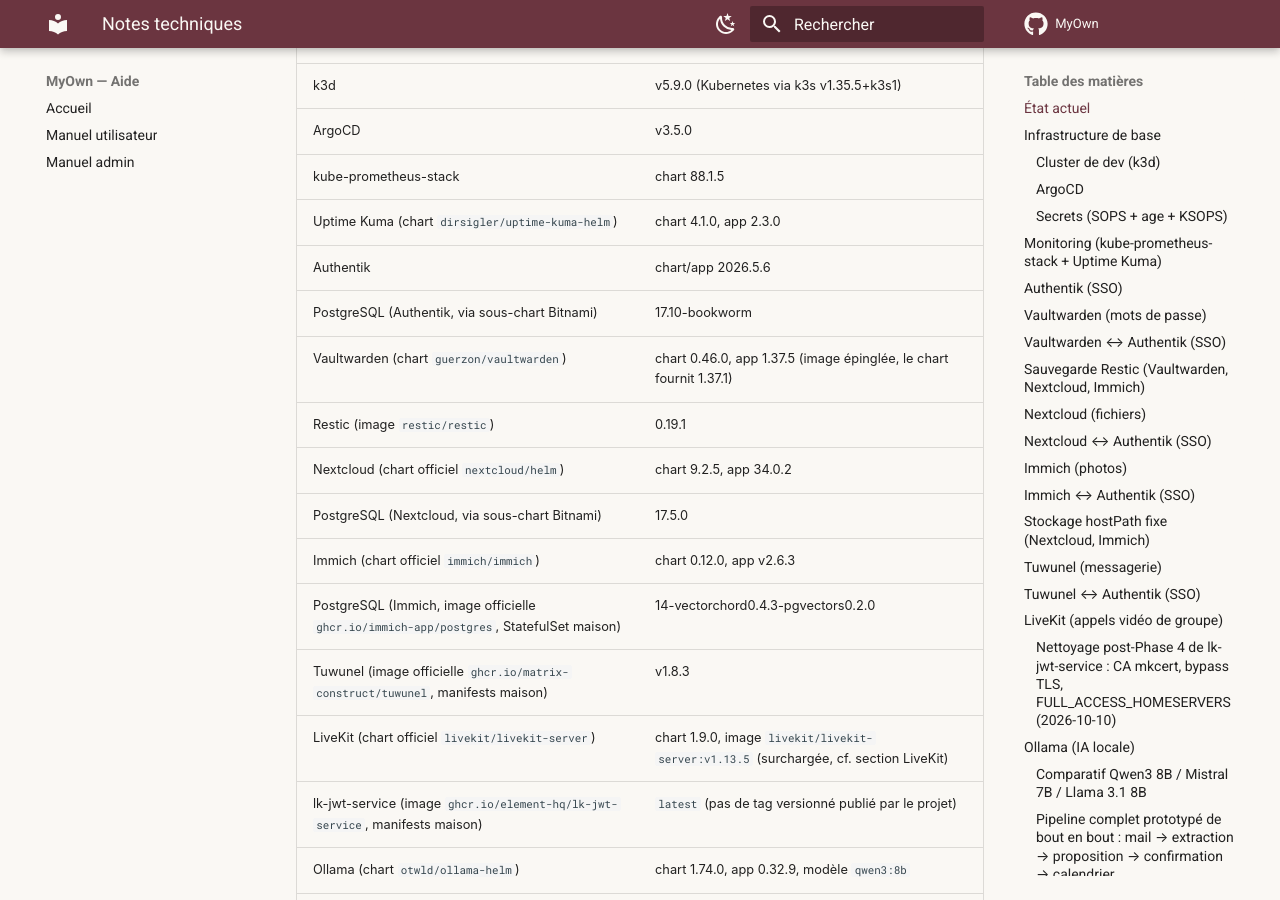
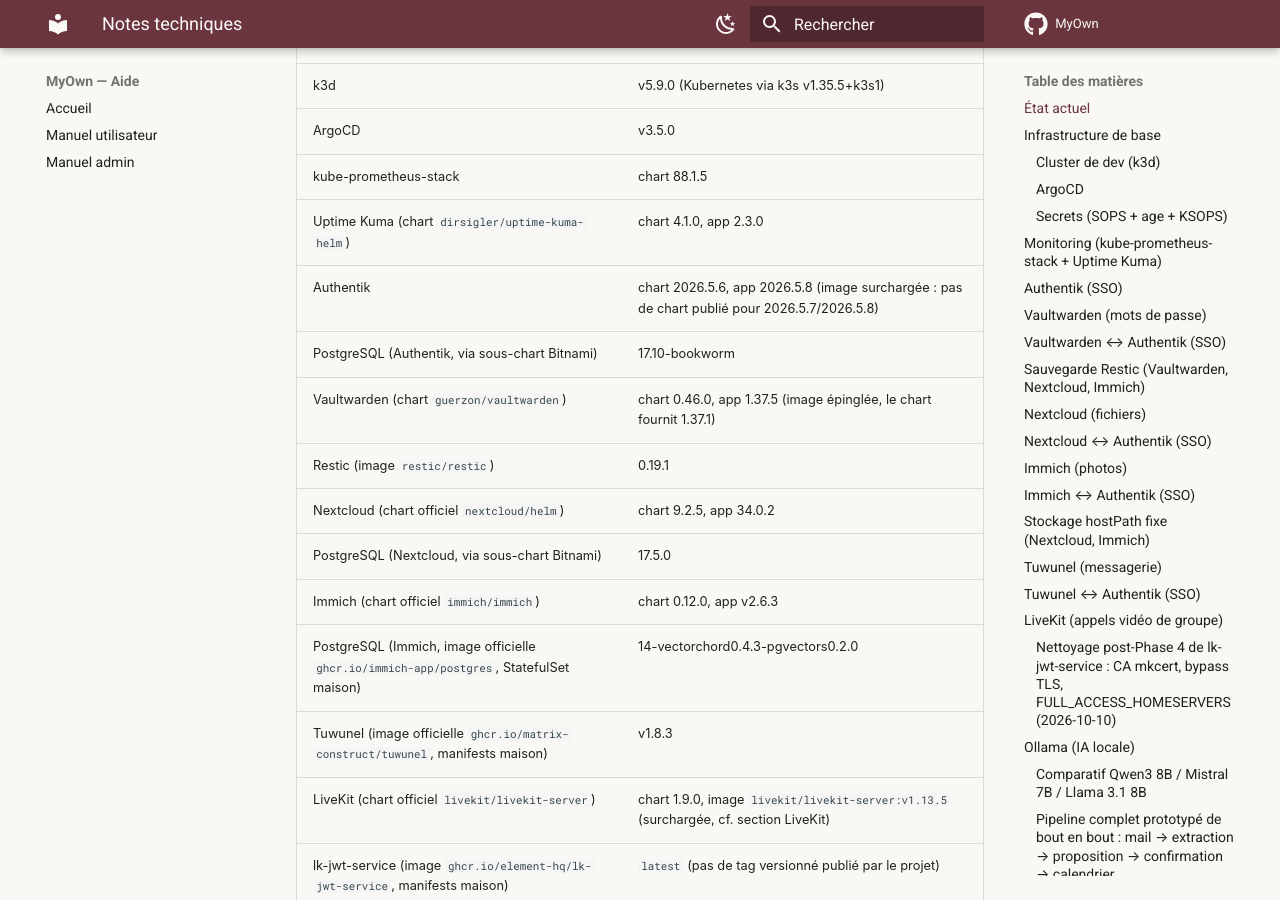
Before and after one commit to Pavliin/MyOwn, an MkDocs documentation site: the page built from docs/notes-techniques.md, in a window 1280 px wide and 900 px high, scrolled down 474 px. Built offline with MkDocs 1.6.1 and Material for MkDocs 9.7.7, drawn with Linux system fonts in a browser that asks for light colours; comment, search, counter and statistics services are not loaded.

Commit message:
fix(deps): bump Authentik image to 2026.5.8
The Helm repository publishes no chart past 2026.5.6 for the 2026.5
branch, while 2026.5.7 fixes five high-severity advisories
(GHSA-cxwx-9x59-28qm, GHSA-m9h4-7j9c-55x9, GHSA-cqj8-fxxf-9pg7,
GHSA-h6c5-mpvq-j4jc, GHSA-qgqp-xh8r-v73r). Override global.image.tag
to the last release of the branch (bug fixes only, no migration).

Co-Authored-By: Claude Opus 5.5 <noreply@anthropic.com>

```diff
--- a/docs/notes-techniques.md
+++ b/docs/notes-techniques.md
@@ -12,7 +12,7 @@ Roadmap Phase 0 ("Socle") complète, sur un cluster **k3d local de développemen
 | ArgoCD | v3.5.0 |
 | kube-prometheus-stack | chart 88.1.5 |
 | Uptime Kuma (chart `dirsigler/uptime-kuma-helm`) | chart 4.1.0, app 2.3.0 |
-| Authentik | chart/app 2026.5.6 |
+| Authentik | chart 2026.5.6, app 2026.5.8 (image surchargée : pas de chart publié pour 2026.5.7/2026.5.8) |
 | PostgreSQL (Authentik, via sous-chart Bitnami) | 17.10-bookworm |
 | Vaultwarden (chart `guerzon/vaultwarden`) | chart 0.46.0, app 1.37.5 (image épinglée, le chart fournit 1.37.1) |
 | Restic (image `restic/restic`) | 0.19.1 |
```
Also changed, not shown: 1 other file.
